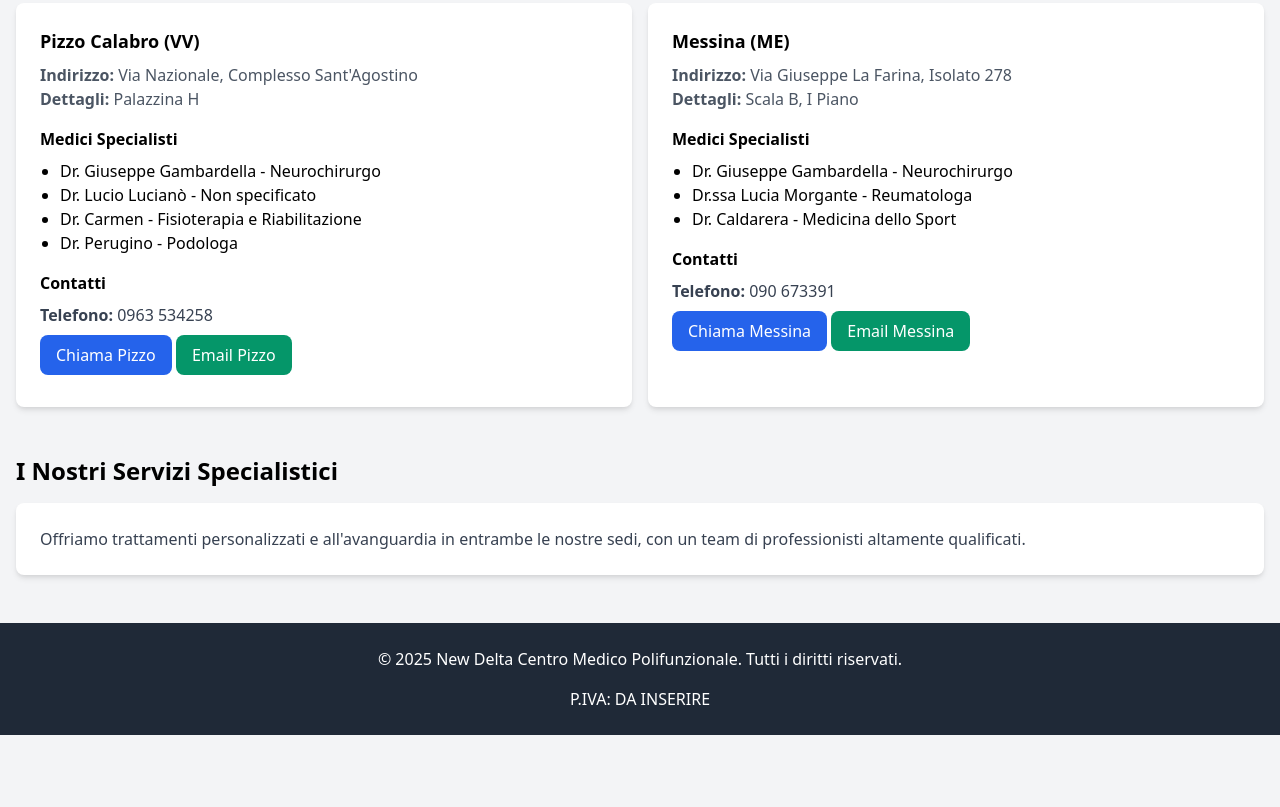
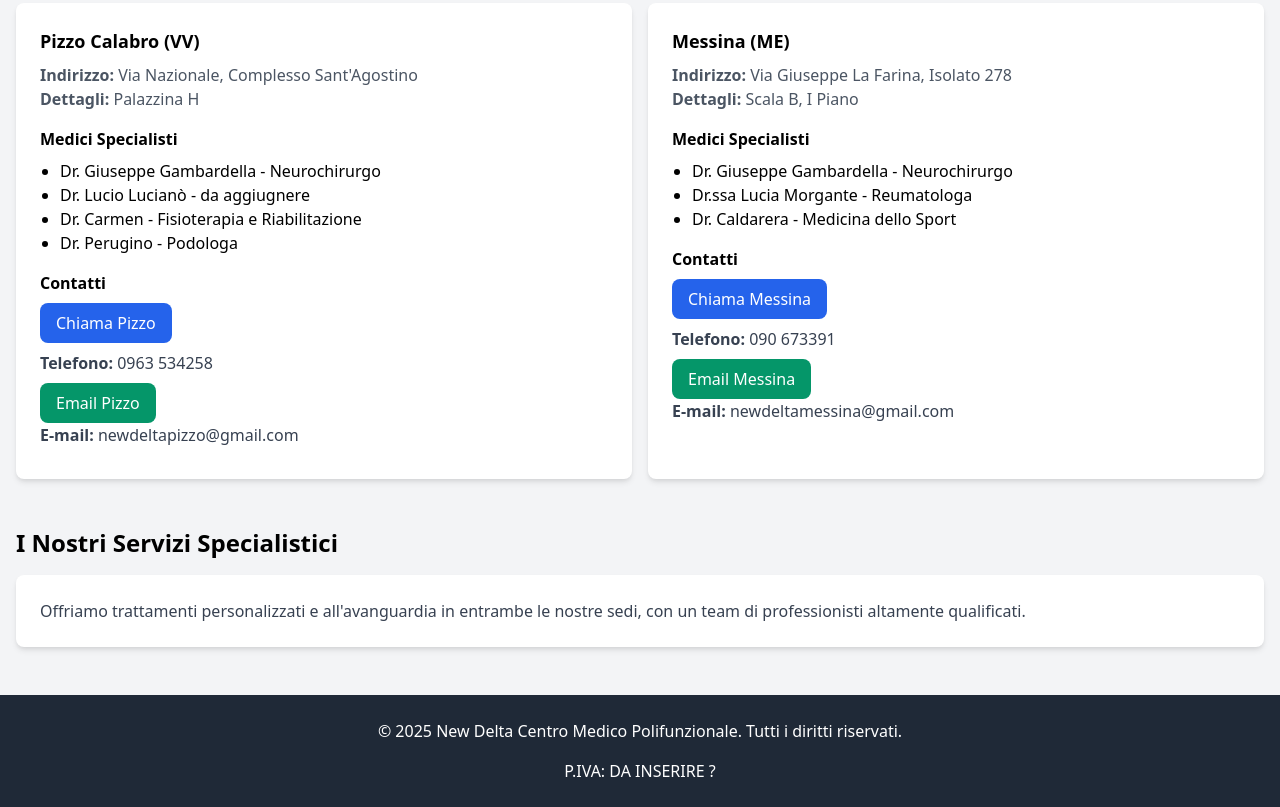
Before and after one commit to martibrrrrr/New-Delta, a plain HTML site: page index.html in a window 1280 px wide. Shown: the part 501-1308 px from the top of the page. Before the commit the page ends 1236 px from the top, so only its background shows below. Drawn offline with nearby package versions, Linux system fonts and the light colour scheme.

Commit message:
Prima versione del sito web New Delta

```diff
--- a/index.html
+++ b/index.html
@@ -56,20 +56,22 @@
                     <h4 class="font-semibold mt-4 mb-2">Medici Specialisti</h4>
                     <ul class="list-disc pl-5">
                         <li>Dr. Giuseppe Gambardella - Neurochirurgo</li>
-                        <li>Dr. Lucio Lucianò - Non specificato</li>
+                        <li>Dr. Lucio Lucianò - da aggiugnere </li>
                         <li>Dr. Carmen - Fisioterapia e Riabilitazione</li>
                         <li>Dr. Perugino - Podologa</li>
                     </ul>
 
                     <div class="mt-4">
                         <h4 class="font-semibold mb-2">Contatti</h4>
-                        <p class="text-gray-700 mb-2"><strong>Telefono:</strong> 0963 534258</p>
                         <a href="tel:0963534258" class="bg-blue-600 text-white px-4 py-2 rounded-lg hover:bg-blue-700 inline-block mb-2">
                             Chiama Pizzo
                         </a>
+                        <p class="text-gray-700 mb-2"><strong>Telefono:</strong> 0963 534258</p>
+
                         <a href="mailto:newdeltapizzo@gmail.com" class="bg-green-600 text-white px-4 py-2 rounded-lg hover:bg-green-700 inline-block">
                             Email Pizzo
                         </a>
+                        <p class="text-gray-700 mb-2"><strong>E-mail:</strong> newdeltapizzo@gmail.com</p>
                     </div>
                 </div>
 
@@ -87,13 +89,15 @@
 
                     <div class="mt-4">
                         <h4 class="font-semibold mb-2">Contatti</h4>
-                        <p class="text-gray-700 mb-2"><strong>Telefono:</strong> 090 673391</p>
                         <a href="tel:090673391" class="bg-blue-600 text-white px-4 py-2 rounded-lg hover:bg-blue-700 inline-block mb-2">
                             Chiama Messina
                         </a>
+                        <p class="text-gray-700 mb-2"><strong>Telefono:</strong> 090 673391</p>
+
                         <a href="mailto:newdeltamessina@gmail.com" class="bg-green-600 text-white px-4 py-2 rounded-lg hover:bg-green-700 inline-block">
                             Email Messina
                         </a>
+                        <p class="text-gray-700 mb-2"><strong>E-mail:</strong> newdeltamessina@gmail.com</p>
                     </div>
                 </div>
             </div>
@@ -111,7 +115,7 @@
         <div class="container mx-auto px-4 text-center">
             <p>&copy; 2025 New Delta Centro Medico Polifunzionale. Tutti i diritti riservati.</p>
             <div class="mt-4">
-                <p>P.IVA: DA INSERIRE</p>
+                <p>P.IVA: DA INSERIRE ?</p>
             </div>
         </div>
     </footer>
```
Also changed, not shown: new_delta_logo.jpg (added).
